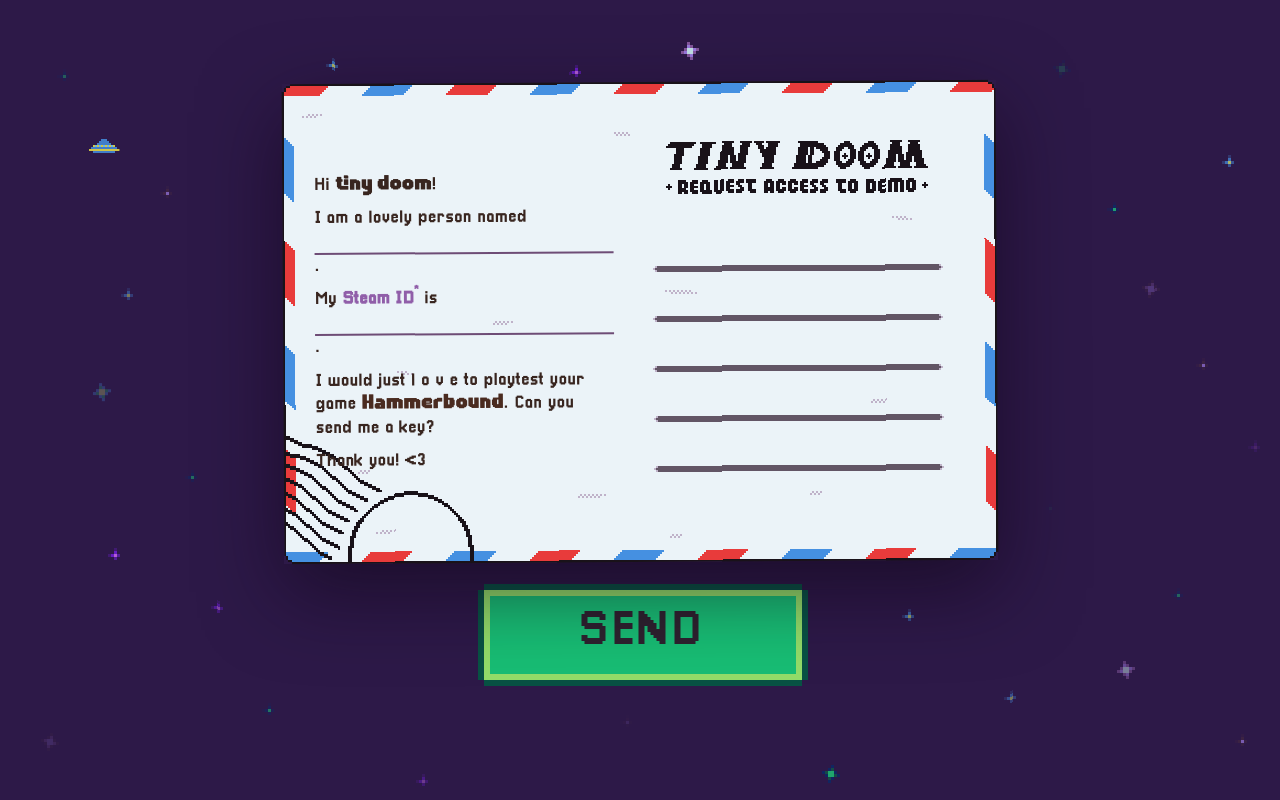
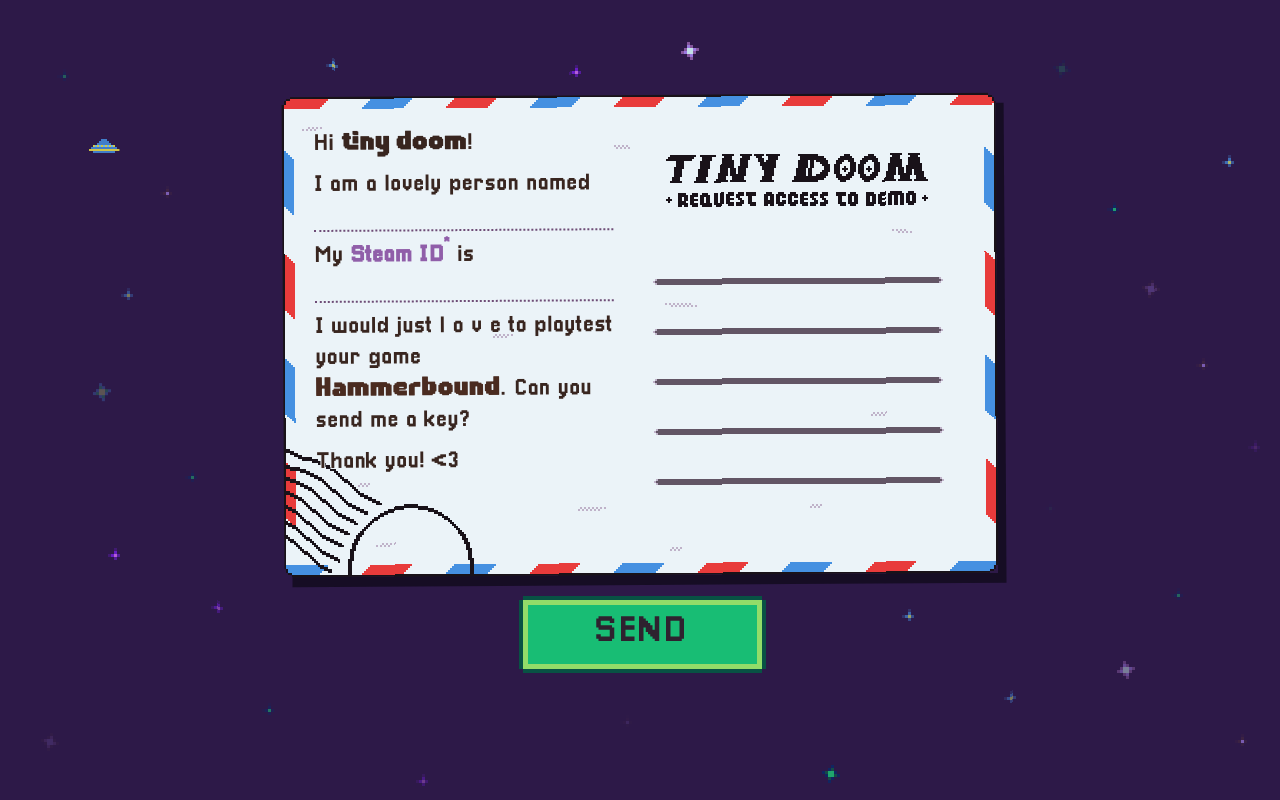
Before and after one commit to tiny-doom/tinydoom.com, a Next.js app: page / in a window 1280 px wide. Built offline with nearby package versions, Linux system fonts and the light colour scheme.

Commit message:
Polish postcard form styling

```diff
--- a/src/app/globals.css
+++ b/src/app/globals.css
@@ -86,7 +86,7 @@
 }
 
 .postcard-stage {
-	width: min(714px, calc((100dvh - 190px) * 357 / 240), calc(100vw - 2rem));
+	width: min(714px, calc((100dvh - 160px) * 357 / 240), calc(100vw - 2rem));
 }
 
 .playtest-postcard {
@@ -98,6 +98,7 @@
 	background-size: 100% 100%;
 	background-repeat: no-repeat;
 	padding: clamp(0.75rem, 3vw, 2rem);
+	box-shadow: 8px 10px 0 #160d24;
 	image-rendering: pixelated;
 }
 
@@ -107,9 +108,11 @@
 	height: 100%;
 	flex-direction: column;
 	gap: clamp(0.25rem, 1.2vh, 0.75rem);
-	justify-content: center;
-	font-size: clamp(0.5rem, 1.7vw, 1.1rem);
+	justify-content: flex-start;
+	font-size: clamp(0.833rem, calc(1.7vw + 0.333rem), 1.433rem);
 	line-height: 1.35;
+	-webkit-text-stroke: 2px #ebf3f8;
+	paint-order: stroke fill;
 }
 
 .postcard-input {
@@ -118,13 +121,13 @@
 
 .letter-input {
 	border: 0;
-	border-bottom: 2px solid #6e4c76;
+	border-bottom: 2px dotted #6e4c76;
 	background: transparent;
 	padding: 0 0.5rem;
 	color: #38251f;
 	font: inherit;
 	line-height: 1.2;
-	text-align: center;
+	text-align: left;
 	outline: none;
 	transition: border-color 150ms ease;
 }
@@ -134,17 +137,20 @@
 }
 
 .hammerbound-confirm-button {
-	width: min(336px, calc(100vw - 2rem));
-	min-height: 108px;
+	display: inline-flex;
+	width: min(252px, calc(100vw - 2rem));
+	min-height: 81px;
+	align-items: center;
+	justify-content: center;
 	cursor: pointer;
-	border: 24px solid transparent;
+	border: 18px solid transparent;
 	border-image:
-		url("/art/hammerbound/confirm-normal.png") 4 fill / 24px / 0 stretch;
+		url("/art/hammerbound/confirm-normal.png") 4 fill / 18px / 0 stretch;
 	background: transparent;
-	padding: 0.4rem 2.8rem;
+	padding: 0.3rem 2.1rem;
 	color: #2e222f;
 	font-family: "Hammerbound Pixellari", sans-serif;
-	font-size: 3rem;
+	font-size: 2.25rem;
 	line-height: 1;
 	image-rendering: pixelated;
 }
@@ -448,22 +454,24 @@
 	display: flex;
 	box-sizing: border-box;
 	visibility: hidden;
-	width: 760px;
-	max-width: calc(100vw - 2rem);
+	width: max-content;
+	max-width: min(620px, calc(100vw - 2rem));
 	flex-direction: column;
 	justify-content: center;
 	gap: 0.2rem;
-	border: 84px solid transparent;
+	border: 42px solid transparent;
 	border-image:
-		url("/art/hammerbound/tooltip-frame.png") 21 fill / 84px / 0 stretch;
-	padding: 0.5rem;
+		url("/art/hammerbound/tooltip-frame.png") 21 fill / 42px / 0 stretch;
+	padding: 0.35rem;
 	transform: translate(-50%, calc(-50% + 0.5rem));
 	opacity: 0;
 	color: #191219;
 	font-family: "Hammerbound Pixellari", sans-serif;
-	font-size: 1.6rem;
+	font-size: 1.2rem;
 	line-height: 1.25;
 	text-align: left;
+	-webkit-text-stroke: 0 transparent;
+	paint-order: normal;
 	filter: drop-shadow(4px 6px 0 rgb(20 8 32 / 35%));
 	image-rendering: pixelated;
 	transition:
@@ -475,12 +483,12 @@
 .steam-id-tooltip strong {
 	color: #6e2727;
 	font-family: "Hammerbound Retrobit", sans-serif;
-	font-size: 1.8rem;
+	font-size: 1.35rem;
 }
 
 .steam-id-tooltip code {
 	color: #6e2727;
-	font-size: 1.35rem;
+	font-size: 1rem;
 }
 
 .steam-id-help:hover .steam-id-tooltip,
@@ -496,20 +504,21 @@
 		top: 50%;
 		bottom: auto;
 		left: 50%;
-		width: min(380px, calc(100vw - 2rem));
-		border-width: 42px;
-		border-image-width: 42px;
+		width: max-content;
+		max-width: calc(100vw - 2rem);
+		border-width: 30px;
+		border-image-width: 30px;
 		padding: 0.15rem;
 		transform: translate(-50%, calc(-50% + 0.5rem));
-		font-size: 0.78rem;
+		font-size: 0.7rem;
 	}
 
 	.steam-id-tooltip strong {
-		font-size: 1rem;
+		font-size: 0.82rem;
 	}
 
 	.steam-id-tooltip code {
-		font-size: 0.8rem;
+		font-size: 0.68rem;
 	}
 
 	.steam-id-help:hover .steam-id-tooltip,
--- a/src/app/page.tsx
+++ b/src/app/page.tsx
@@ -50,7 +50,12 @@
 				<form
 					id="playtest-signup-letter"
 					onSubmit={submitLetter}
-					className={`playtest-letter playtest-postcard relative w-full -rotate-[0.35deg] shadow-[0_28px_80px_rgba(15,3,20,0.55)] ${status === "sent" ? "postcard-whoosh" : ""}`}
+					autoComplete="off"
+					data-1p-ignore
+					data-lpignore="true"
+					data-bwignore
+					data-protonpass-ignore="true"
+					className={`playtest-letter playtest-postcard relative w-full -rotate-[0.35deg] ${status === "sent" ? "postcard-whoosh" : ""}`}
 				>
 					<div className="postcard-copy relative">
 						<p>
@@ -64,13 +69,16 @@
 								<input
 									type="text"
 									name="name"
-									autoComplete="name"
+									autoComplete="off"
+									data-1p-ignore
+									data-lpignore="true"
+									data-bwignore
+									data-protonpass-ignore="true"
 									required
 									maxLength={100}
 									className="letter-input postcard-input"
 								/>
 							</label>
-							.
 						</p>
 
 						<p>
@@ -106,6 +114,10 @@
 									name="steam_id"
 									inputMode="numeric"
 									autoComplete="off"
+									data-1p-ignore
+									data-lpignore="true"
+									data-bwignore
+									data-protonpass-ignore="true"
 									required
 									minLength={17}
 									maxLength={17}
@@ -114,7 +126,6 @@
 									className="letter-input postcard-input"
 								/>
 							</label>
-							.
 						</p>
 
 						<p>
```
